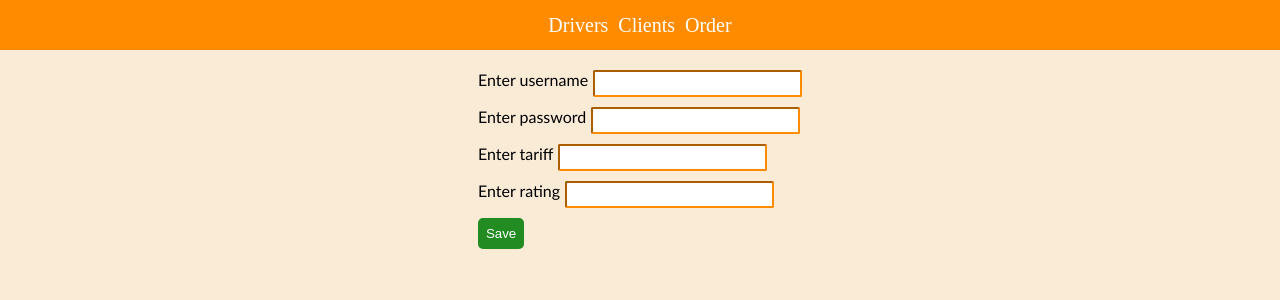
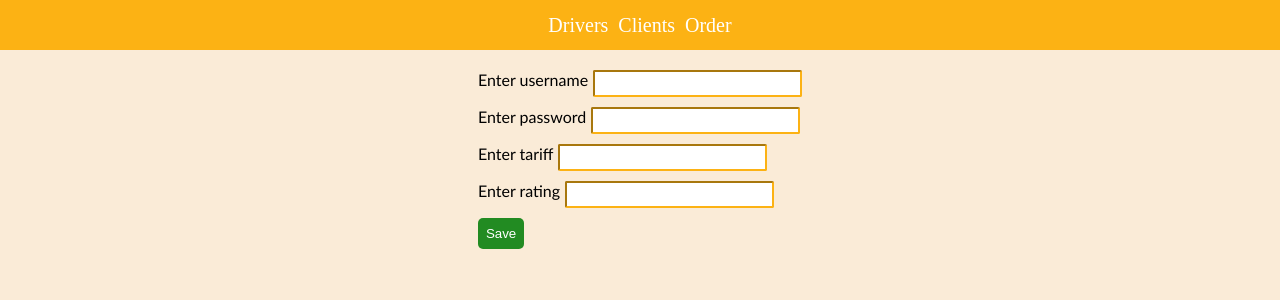
Before and after one commit to SasunHakobyan/driver_app, a React (Create React App) app in the folder frontend/: page /editDriver/1 in a window 1280 px wide. Shown: the top 300 px of the page. Built offline with nearby package versions, Linux system fonts and the light colour scheme; no server answers.

Commit message:
minor style changes

```diff
--- a/frontend/public/index.html
+++ b/frontend/public/index.html
@@ -2,7 +2,7 @@
 <html lang="en">
 <head>
     <meta charset="utf-8"/>
-    <link rel="icon" href="%PUBLIC_URL%/favicon.ico"/>
+    <link rel="icon" href="https://w7.pngwing.com/pngs/889/660/png-transparent-youtube-business-taxi-logo-organization-youtube-text-service-logo.png"/>
     <meta name="viewport" content="width=device-width, initial-scale=1"/>
     <meta name="theme-color" content="#000000"/>
     <meta
@@ -24,7 +24,7 @@
       work correctly both with client-side routing and a non-root public URL.
       Learn how to configure a non-root public URL by running `npm run build`.
     -->
-    <title>React App</title>
+    <title>Easy Taxi</title>
 </head>
 <body>
 <noscript>You need to enable JavaScript to run this app.</noscript>
--- a/frontend/src/components/Form/Form.module.css
+++ b/frontend/src/components/Form/Form.module.css
@@ -10,7 +10,7 @@
     font-size: 16px;
     border-radius: 2px;
     outline: none;
-    border-color: darkorange;
+    border-color: #fcb214;
     font-family: Calibri, sans-serif;
 }
 
--- a/frontend/src/components/NavBar/NavBar.module.css
+++ b/frontend/src/components/NavBar/NavBar.module.css
@@ -4,7 +4,7 @@
     justify-content: center;
     align-items: center;
     height: 50px;
-    background-color: darkorange;
+    background-color: #fcb214;
 }
 
 .navItem {
@@ -16,7 +16,3 @@
     color: white;
     text-decoration: none;
 }
-
-.activeLink {
-    border-bottom: 2px solid antiquewhite;
-}
```
